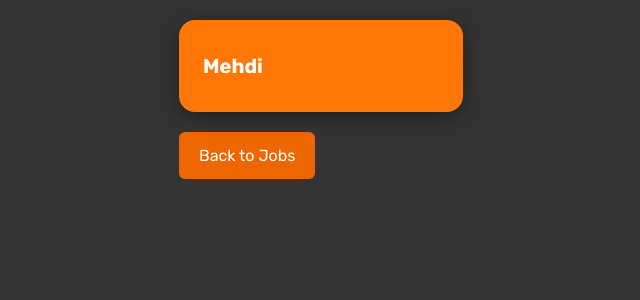
After one commit to Mehdi-Touriki/Hiring-Evaluation-Platform, a Django app: page /jobs/3/applicantsposted/ in a window 1280 px wide. The commit adds this page. Shown: the top 300 px of the page, without its empty margins (11-651 px from the left). Run offline with Django 5.2, Linux system fonts and the light colour scheme; a user stored in the database is signed in; data comes from the database, SQL or seed files in the repository; both versions use the stored data as it was after the commit.

Commit message:
applicant that posted done

```diff
--- /dev/null
+++ b/website/jobs/static/cssfiles/appposted.css
@@ -0,0 +1,75 @@
+.bodyy{
+    background-color: #333;
+
+  }
+  .jobs-list-container {
+      max-width: 900px;
+      margin: 20px auto;
+      font-family: "Rubik", sans-serif;
+
+    }
+
+    .jobs-list-container .jobs {
+      display: grid;
+      grid-template-columns: 1fr 1fr 1fr;
+      gap: 24px;
+
+    }
+
+
+
+    .jobs-list-container .job {
+      box-shadow: 0 4px 24px -8px rgb(13, 0, 0);
+      padding: 24px;
+      border-radius: 16px;
+      position: relative;
+      display: flex;
+      flex-direction: column;
+      transition: all 400ms ease;
+      background-color: #ff7707;
+    }
+
+    .jobs-list-container .job:hover {
+      transform: scale(1.03);
+    }
+
+    .jobs-list-container .job-title {
+      font-size: 20px;
+      padding: 10px 0;
+      margin: 0;
+      color: #fff;
+    }
+.back-btn {
+    padding: 14px 20px; /* Adjusted padding for better appearance */
+    background-color: #E60;
+    text-decoration: none;
+    color: #FFF;
+    border-radius: 6px;
+    display: inline-block;
+    margin-top: 20px; /* Added margin for better separation */
+    border: none; /* Removed border */
+    cursor: pointer;
+}
+
+
+.back-btn:hover {
+    background-color: #F80;
+}
+
+
+
+
+
+    @media (max-width: 940px) {
+      .jobs-list-container .jobs {
+        grid-template-columns: 1fr 1fr;
+      }
+    }
+
+    @media (max-width: 640px) {
+      .jobs-list-container .jobs {
+        grid-template-columns: 1fr;
+        max-width: 400px;
+        margin: 0 auto;
+      }
+    }
--- /dev/null
+++ b/website/jobs/templates/jobs/applicantsposted.html
@@ -0,0 +1,26 @@
+{% load static %}
+<!DOCTYPE html>
+<html lang="en">
+<head>
+    <meta charset="UTF-8">
+    <meta name="viewport" content="width=device-width, initial-scale=1.0">
+    <title>Document</title>
+    <link href="https://fonts.googleapis.com/css2?family=Rubik:wght@400;700&display=swap" rel="stylesheet">
+    <link rel="stylesheet" href="{% static 'cssfiles/appposted.css' %}">
+</head>
+<body class="bodyy">
+    <div class="jobs-list-container">
+        <div class="jobs">
+            {% for applicant in users %}
+            <div class="job">
+                <h3 class="job-title">{{applicant.name}}</h3>
+                <!--<h4 class="job-title">{{applicant.}}</h4>-->
+            </div>
+            {% endfor %}
+        </div>
+        <a href="{% url 'jobs:job_list' %}" class="back-btn">Back to Jobs</a>
+    </div>
+
+
+</body>
+</html>
--- a/website/jobs/templates/jobs/description.html
+++ b/website/jobs/templates/jobs/description.html
@@ -32,6 +32,7 @@
             {% if user.is_candidate %}
                 <a href="{% url 'jobs:job_list' %}" class="back-btn">Back to Jobs</a>
                 <a href="{% url 'jobs:job_apply' object.id %}" class="apply-btn">Apply for the Job</a>
+                <a href="{% url 'jobs:applicant_posted' object.id %}" class="apply-btn">Applicants_Posted</a>
             {% endif %}
         {% endif %}
     </div>
--- a/website/jobs/urls.py
+++ b/website/jobs/urls.py
@@ -5,6 +5,7 @@ from .views import(
     JobDescriptionView,
     JobDeleteView,
     JobUpdateView,
+    AllApplicants,
     MyJobListView)
 
 app_name = 'jobs'
@@ -18,4 +19,5 @@ urlpatterns = [
     path('recruteur/', views.post_job, name='post_job'),
     path('recruteur/<int:pk>/update/', JobUpdateView.as_view(), name='job_update'),
     path('recruteur/<int:pk>/delete/', JobDeleteView.as_view(), name='job_delete'),
+    path('jobs/<int:pk>/applicantsposted/',AllApplicants.as_view(),name='applicant_posted'),
 ]
--- a/website/jobs/views.py
+++ b/website/jobs/views.py
@@ -132,3 +132,19 @@ class MyJobListView(LoginRequiredMixin, UserPassesTestMixin, ListView):
         # Filter the queryset to include only the jobs owned by the current recruiter
         queryset = queryset.filter(recruiter=self.request.user)
         return queryset
+
+class AllApplicants(LoginRequiredMixin, UserPassesTestMixin, ListView):
+    model=ApplyJob
+    template_name="jobs/applicantsposted.html"
+    context_object_name="users"
+    ordering = ["-email"]
+    login_url = "users:login"
+    def test_func(self):
+        return True
+
+    def get_queryset(self):
+        queryset = super().get_queryset()
+        job_id = self.kwargs.get('pk')
+        job = get_object_or_404(Post, pk=job_id)
+        queryset = queryset.filter(job=job)
+        return queryset
```
Also changed, not shown: website/db.sqlite3, 2 other files.
